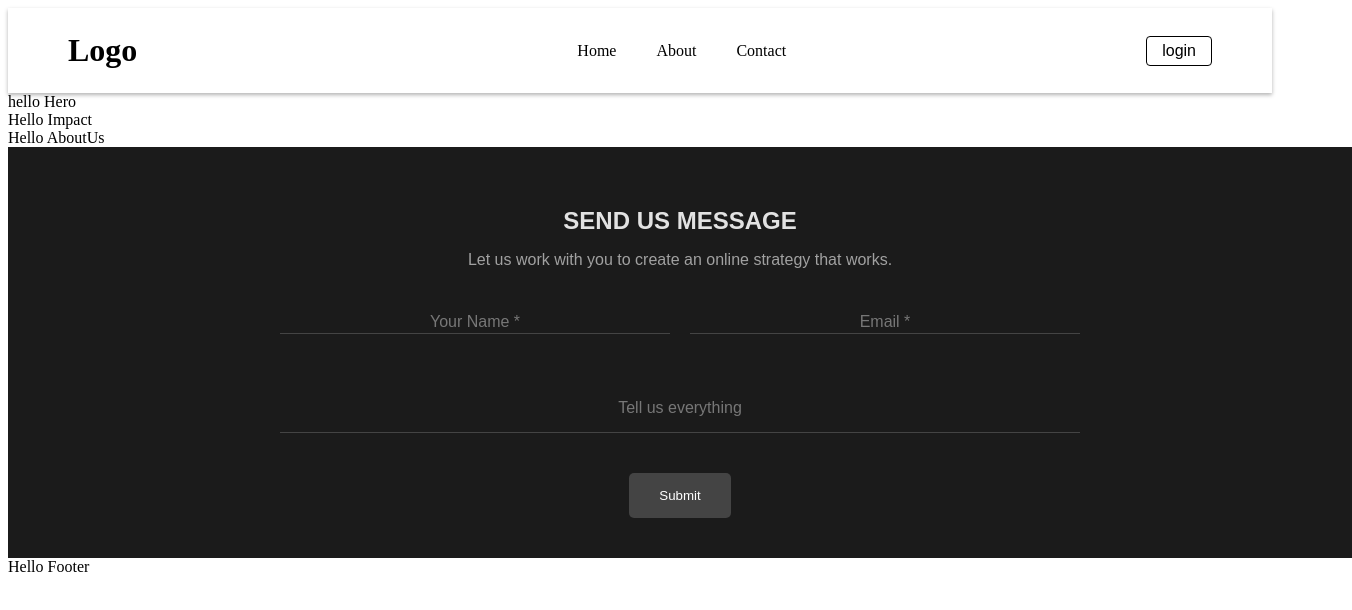
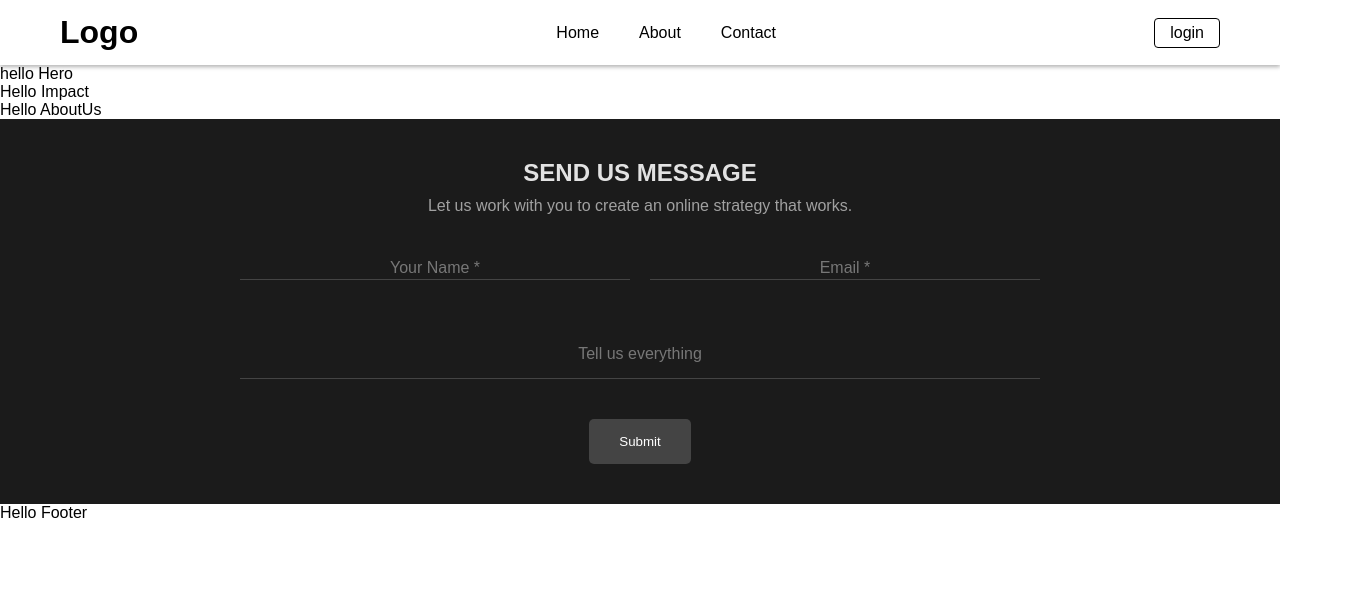
Before and after one commit to k-keshav-aggarwal/E-Waste-Management, a React (Vite) app in the folder e-management/: page / in a window 1280 px wide. Shown: the top 610 px of the page, 1352 px wide, since content can reach past the window. Built offline with nearby package versions, Linux system fonts and the light colour scheme.

Commit message:
removed margin and padding from html element

```diff
--- a/e-management/src/App.css
+++ b/e-management/src/App.css
@@ -0,0 +1,6 @@
+* {
+    padding: 0px;
+    margin: 0px;
+    box-sizing: border-box;
+    font-family: Arial, Helvetica, sans-serif
+}
```
